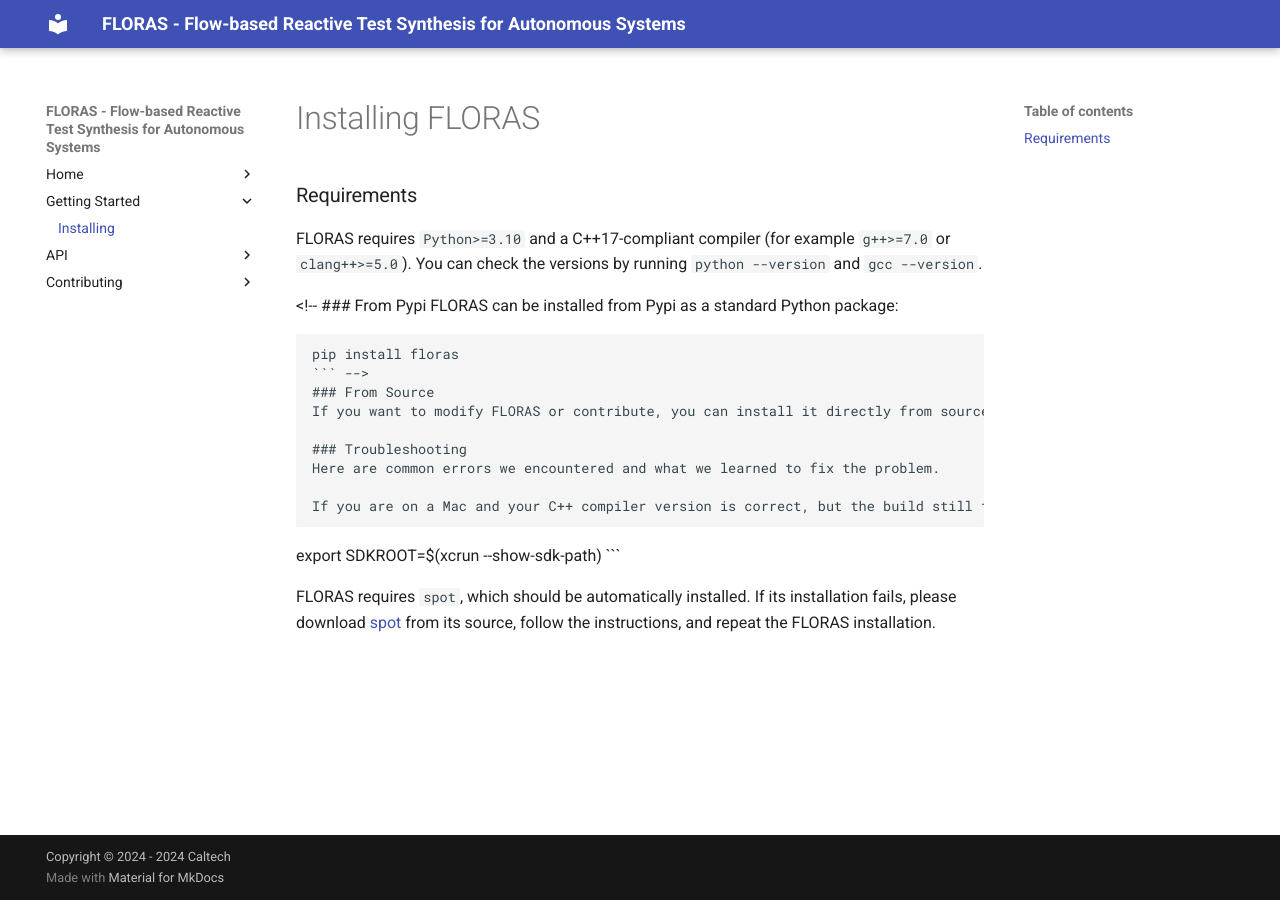
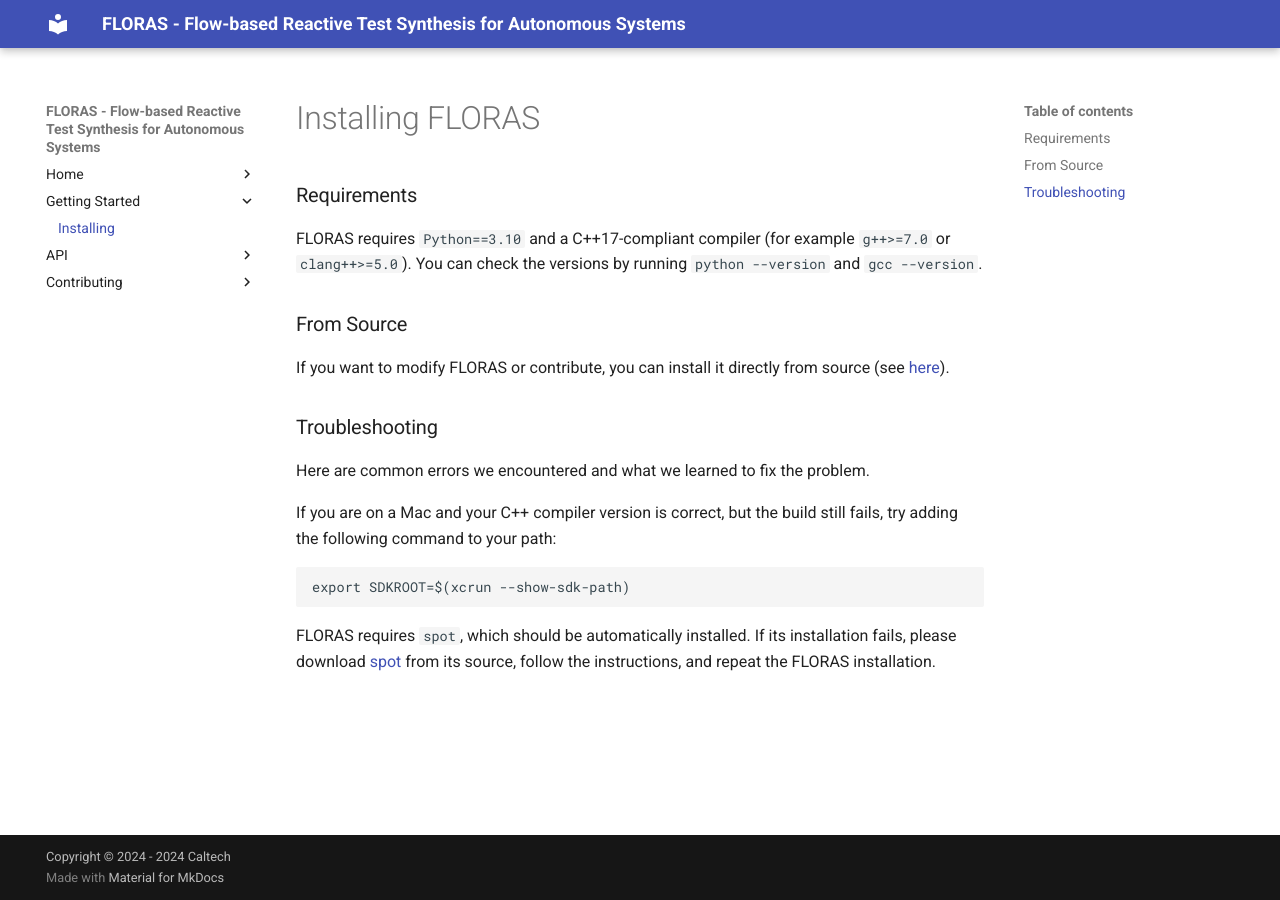
Before and after one commit to tulip-control/floras, an MkDocs documentation site: the page built from docs/installing.md, in a window 1280 px wide. Built offline with MkDocs 1.6.1 and Material for MkDocs 9.7.7, drawn with Linux system fonts in a browser that asks for light colours.

Commit message:
update installation instructions

````diff
--- a/docs/installing.md
+++ b/docs/installing.md
@@ -1,13 +1,8 @@
 # Installing FLORAS
 ### Requirements
-FLORAS requires `Python>=3.10` and a C++17-compliant compiler (for example `g++>=7.0` or `clang++>=5.0`).
+FLORAS requires `Python==3.10` and a C++17-compliant compiler (for example `g++>=7.0` or `clang++>=5.0`).
 You can check the versions by running `python --version` and `gcc --version`.
 
-<!-- ### From Pypi
-FLORAS can be installed from Pypi as a standard Python package:
-```
-pip install floras
-``` -->
 ### From Source
 If you want to modify FLORAS or contribute, you can install it directly from source (see [here](contributing.md)).
 
````
